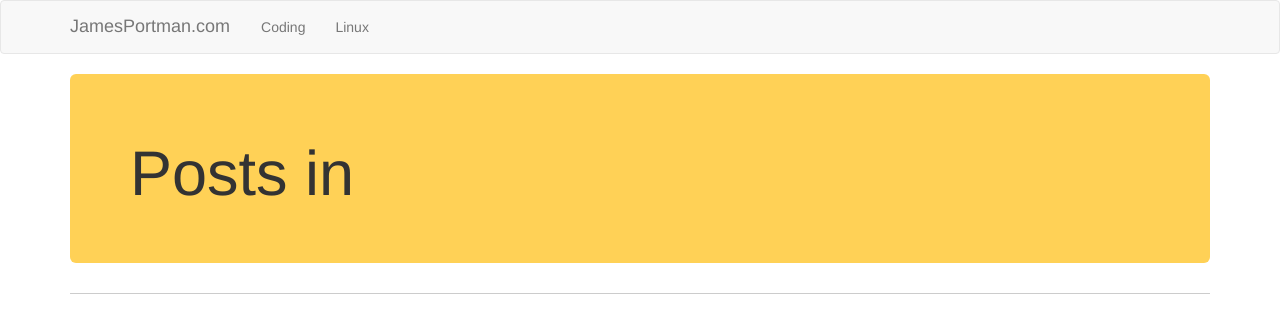
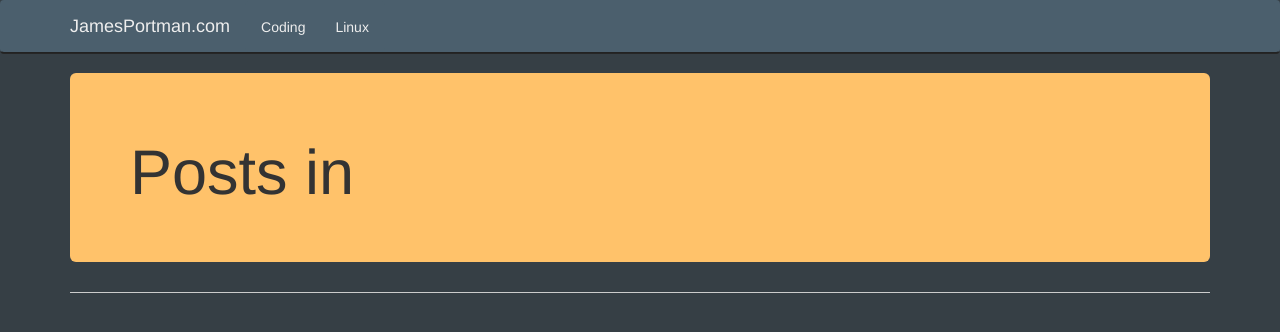
Before and after one commit to james-portman/jamesportman.com, a plain HTML site: page index.html in a window 1280 px wide. Drawn offline with Linux system fonts and the light colour scheme.

Commit message:
fixing offensive colours

```diff
--- a/css/style.css
+++ b/css/style.css
@@ -1,3 +1,8 @@
+
+body {
+    background-color: #363F45;
+}
+
 a, a:visited {
     color: #333;
 }
@@ -6,8 +11,37 @@ a:hover {
 }
 
 
+.navbar {
+    background-color: #4B5F6D;
+    border-bottom: 1px solid #222;
+    box-shadow: 0 1px 0 #262626;
+    color: #fff;
+}
+
+.navbar a, .navbar a:visited {
+    color: #eee;
+}
+.navbar a:hover {
+    color: #ccc;
+}
+
+.navbar ul {
+    border-bottom: none;
+    box-shadow: none;
+}
+
+.navbar-nav li a:hover {
+    background-color: transparent;
+}
+
+h1.post-title {
+    background: #FFC26A;
+    border-radius: 6px;
+    padding: 30px;
+}
+
 .jumbotron {
-    background: #ffd156;
+    background: #FFC26A;
 }
 
 
@@ -16,6 +50,11 @@ a:hover {
 .post-list {
     border-radius: 5px;
     border: 1px solid #ccc;
+    background: #F1F1F1;
+}
+
+.post-list a {
+    color: #222;
 }
 
 .post-list-post {
--- a/nav.html
+++ b/nav.html
@@ -1,5 +1,5 @@
 <header>
-    <nav class="navbar navbar-default">
+    <nav class="navbar">
     <div class="container">
         <div class="navbar-header">
             <a class="navbar-brand" href="/">JamesPortman.com</a>
```
Also changed, not shown: pages/post.html (+1 -1 lines).
